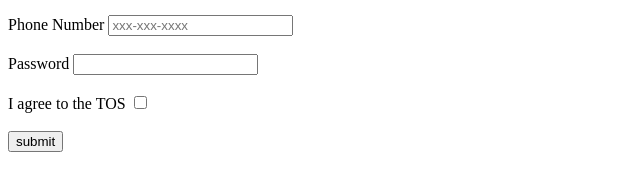
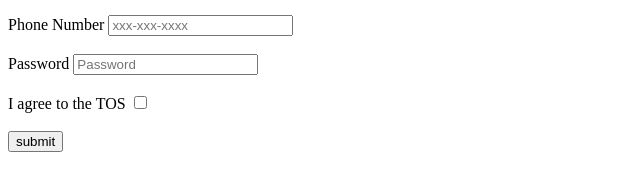
Before and after one commit to acciojob/signup-form-car-vikrammourya, a website: page main.html in a window 1280 px wide. Shown: the part 224-414 px from the top of the page, 0-640 px from the left. Drawn offline with Linux system fonts and the light colour scheme.

Commit message:
created a submission

```diff
--- a/main.html
+++ b/main.html
@@ -40,7 +40,7 @@
 	<input type ="tel" id="tel"  placeholder="xxx-xxx-xxxx"><br><br>
 
 	<label for = "password">Password</label>
-	<input type ="password" id="password" required placeholder=""><br><br>
+	<input type ="password" id="password" required placeholder="Password"><br><br>
 
 	<label for = "tos">I agree to the TOS</label>
 	<input type ="checkbox" id="tos" required placeholder=""><br><br>
```
